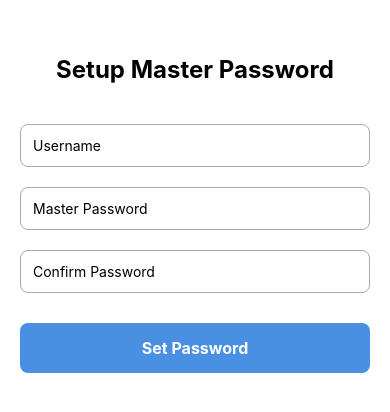
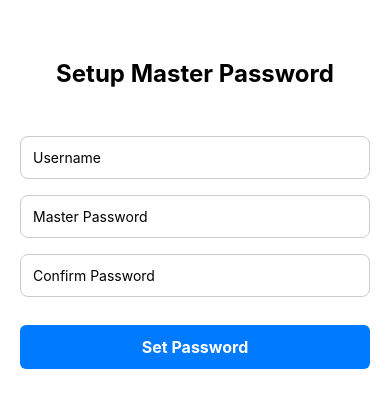
Before and after one commit to solo-developer/CredentialVault, a React Native app: screen /MasterPasswordSetup in a window 390 px wide. Shown: the part 208-620 px from the top of the page. Built offline with nearby package versions, Linux system fonts and the light colour scheme.

Commit message:
global styles used in login and master password setup screen

```diff
--- a/src/screens/MasterPasswordScreen.tsx
+++ b/src/screens/MasterPasswordScreen.tsx
@@ -9,9 +9,8 @@ import {
   KeyboardAvoidingView,
 } from 'react-native';
 import AsyncStorage from '@react-native-async-storage/async-storage';
-import { NativeStackNavigationProp } from '@react-navigation/native-stack';
 import { useNavigation } from '@react-navigation/native';
-
+import { GlobalStyles } from "../styles/global";
 
 const MasterPasswordSetup: React.FC = () => {
    const navigation = useNavigation<any>();
@@ -60,21 +59,21 @@ const MasterPasswordSetup: React.FC = () => {
   if (isFirstLaunch === null) return null; // wait for AsyncStorage check
 
   return (
-    <KeyboardAvoidingView style={styles.container} behavior="padding">
+    <KeyboardAvoidingView style={GlobalStyles.loginContainer} behavior="padding">
       <Text style={styles.title}>
         {isFirstLaunch ? 'Setup Master Password' : 'Login'}
       </Text>
 
       <TextInput
         placeholder="Username"
-        style={styles.input}
+        style={GlobalStyles.inputMd}
         value={username}
         onChangeText={setUsername}
       />
 
       <TextInput
         placeholder="Master Password"
-        style={styles.input}
+        style={GlobalStyles.inputMd}
         value={password}
         onChangeText={setPassword}
         secureTextEntry
@@ -83,7 +82,7 @@ const MasterPasswordSetup: React.FC = () => {
       {isFirstLaunch && (
         <TextInput
           placeholder="Confirm Password"
-          style={styles.input}
+          style={GlobalStyles.inputMd}
           value={confirmPassword}
           onChangeText={setConfirmPassword}
           secureTextEntry
@@ -91,10 +90,10 @@ const MasterPasswordSetup: React.FC = () => {
       )}
 
       <TouchableOpacity
-        style={styles.button}
+        style={GlobalStyles.btnPrimary}
         onPress={isFirstLaunch ? handleSetup : handleLogin}
       >
-        <Text style={styles.buttonText}>
+        <Text style={GlobalStyles.buttonText}>
           {isFirstLaunch ? 'Set Password' : 'Login'}
         </Text>
       </TouchableOpacity>
@@ -105,35 +104,10 @@ const MasterPasswordSetup: React.FC = () => {
 export default MasterPasswordSetup;
 
 const styles = StyleSheet.create({
-  container: {
-    flex: 1,
-    padding: 20,
-    justifyContent: 'center',
-    backgroundColor: '#fff',
-  },
   title: {
     fontSize: 24,
     fontWeight: 'bold',
     marginBottom: 40,
     textAlign: 'center',
   },
-  input: {
-    borderWidth: 1,
-    borderColor: '#aaa',
-    padding: 12,
-    borderRadius: 8,
-    marginBottom: 20,
-  },
-  button: {
-    backgroundColor: '#4a90e2',
-    padding: 15,
-    borderRadius: 8,
-    alignItems: 'center',
-    marginTop: 10,
-  },
-  buttonText: {
-    color: '#fff',
-    fontSize: 16,
-    fontWeight: 'bold',
-  },
 });
--- a/src/styles/global.ts
+++ b/src/styles/global.ts
@@ -89,4 +89,9 @@ export const GlobalStyles = StyleSheet.create({
     borderRadius: 10,
   },
   modalTitle: { fontSize: 20, fontWeight: "bold", marginBottom: 15 },
+  buttonText: {
+    color: '#fff',
+    fontSize: 16,
+    fontWeight: 'bold',
+  },
 });
```
